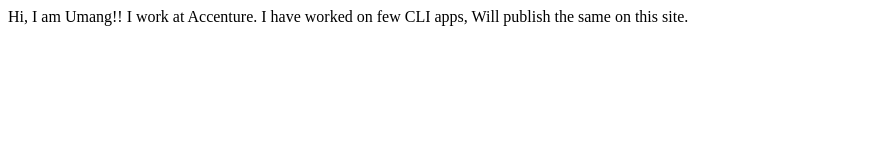
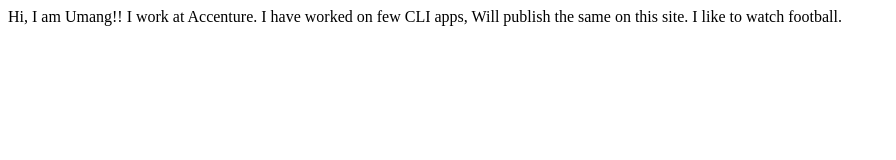
Before and after one commit to umang-kelani/umangkelani-site, a plain HTML site: page index.html in a window 1280 px wide. Shown: the whole page, without its empty margins (0-896 px from the left). Drawn offline with Linux system fonts and the light colour scheme.

Commit message:
Updated index.html file
Added sports hobby.

```diff
--- a/index.html
+++ b/index.html
@@ -14,5 +14,7 @@
     I work at Accenture.
 
     I have worked on few CLI apps, Will publish the same on this site.
+
+    I like to watch football.
 </body>
 </html>
```
